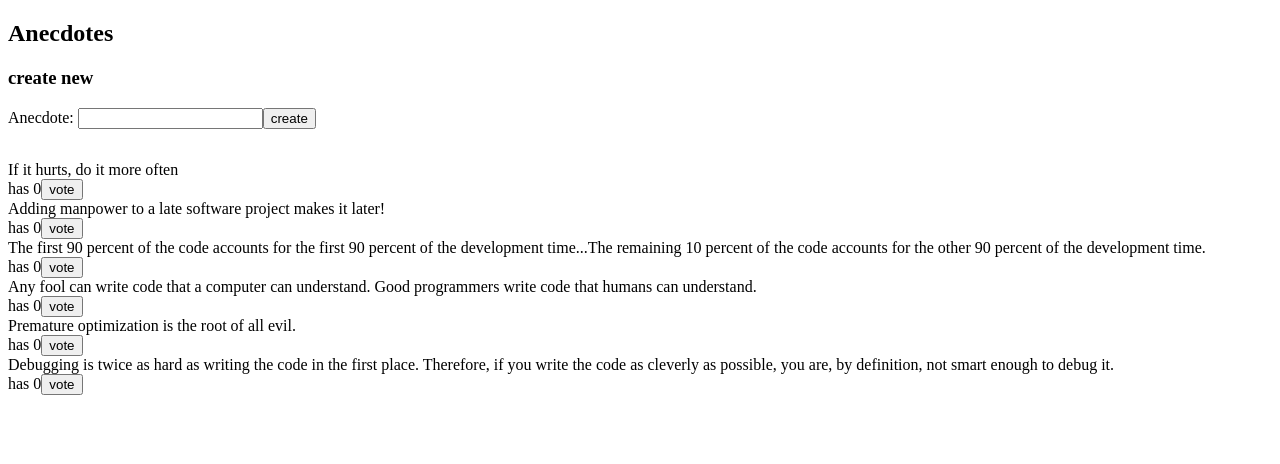
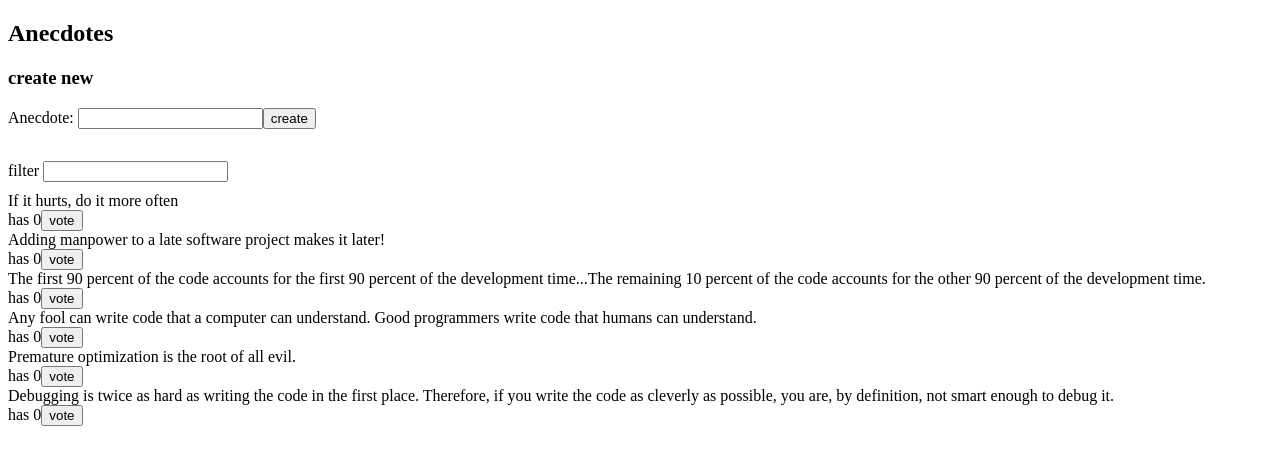
Before and after one commit to Anthony-Phillip-Collins/fso-part6, a React (Create React App) app in the folder redux-anecdotes/: page / in a window 1280 px wide. Shown: the top 464 px of the page. Built offline with nearby package versions, Linux system fonts and the light colour scheme.

Commit message:
6.12* Better anecdotes, step10

```diff
--- a/redux-anecdotes/src/App.js
+++ b/redux-anecdotes/src/App.js
@@ -1,12 +1,16 @@
 import { useSelector, useDispatch } from 'react-redux';
 import AnecdoteForm from './components/AnecdoteForm';
 import AnecdotesList from './components/AnecdotesList';
+import Filter from './components/Filter';
 import Notification from './components/Notification';
 import { create } from './features/anecdoteSlice';
 import { notify } from './features/notificationSlice';
 
 const App = () => {
-  const { anecdotes } = useSelector((state) => state);
+  const anecdotes = useSelector(({ anecdotes, filter }) => {
+    return anecdotes.filter(({ content }) => content.includes(filter.text));
+  });
+
   const dispatch = useDispatch();
 
   const createAnecdote = (anecdote) => {
@@ -24,6 +28,7 @@ const App = () => {
         <h3>create new</h3>
         <AnecdoteForm create={createAnecdote} />
       </div>
+      <Filter />
       <AnecdotesList anecdotes={anecdotes} />
     </div>
   );
--- a/redux-anecdotes/src/app/store.js
+++ b/redux-anecdotes/src/app/store.js
@@ -1,10 +1,12 @@
 import { configureStore } from '@reduxjs/toolkit';
 import anecdotes from '../features/anecdoteSlice';
 import notification from '../features/notificationSlice';
+import filter from '../features/filterSlice';
 
 export const store = configureStore({
   reducer: {
     anecdotes,
     notification,
+    filter,
   },
 });
--- /dev/null
+++ b/redux-anecdotes/src/components/Filter.js
@@ -0,0 +1,21 @@
+import { useDispatch } from 'react-redux';
+import { filter } from '../features/filterSlice';
+
+const Filter = () => {
+  const dispatch = useDispatch();
+  const handleChange = ({ target: { value } }) => {
+    dispatch(filter(value));
+  };
+
+  const style = {
+    marginBottom: 10,
+  };
+
+  return (
+    <div style={style}>
+      filter <input onChange={handleChange} />
+    </div>
+  );
+};
+
+export default Filter;
--- /dev/null
+++ b/redux-anecdotes/src/features/filterSlice.js
@@ -0,0 +1,17 @@
+import { createSlice } from '@reduxjs/toolkit';
+
+const initialState = { text: '' };
+
+export const filterSlice = createSlice({
+  name: 'filter',
+  initialState,
+  reducers: {
+    filter: (state, action) => {
+      state.text = action.payload;
+    },
+  },
+});
+
+export const { filter } = filterSlice.actions;
+
+export default filterSlice.reducer;
--- a/redux-anecdotes/src/features/notificationSlice.js
+++ b/redux-anecdotes/src/features/notificationSlice.js
@@ -3,7 +3,7 @@ import { createSlice } from '@reduxjs/toolkit';
 const initialState = { message: '' };
 
 export const notificationSlice = createSlice({
-  name: 'anecdote',
+  name: 'notification',
   initialState,
   reducers: {
     notify: (state, action) => {
```
